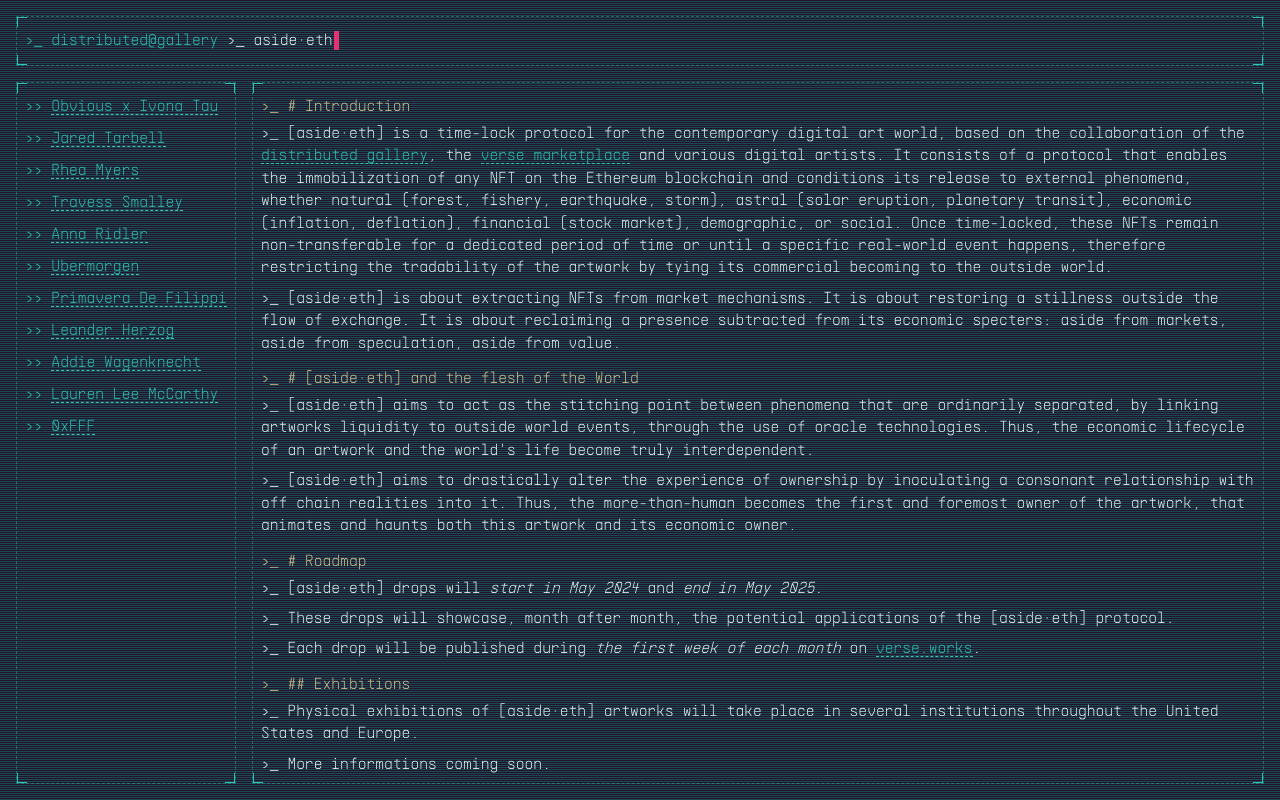
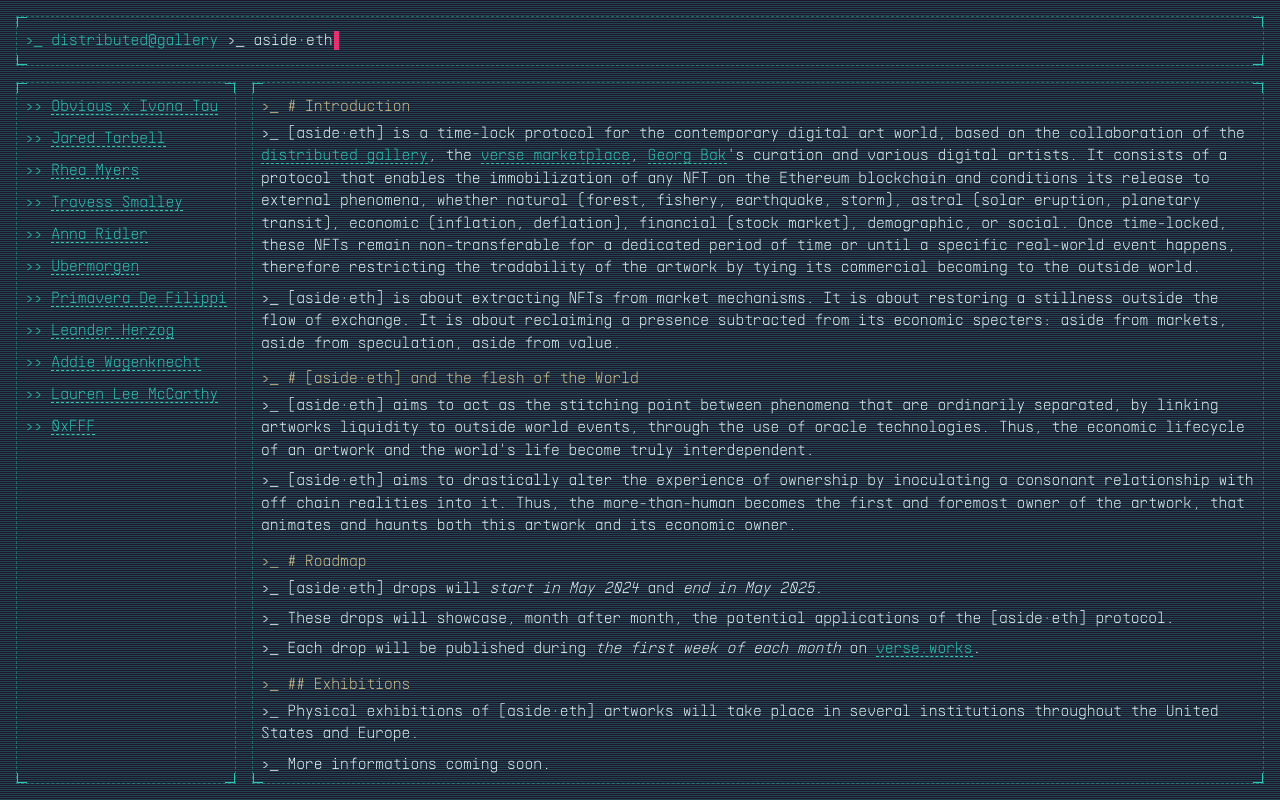
Before and after one commit to distributedgallery/aside, a SvelteKit app: page / in a window 1280 px wide. Built offline with nearby package versions, Linux system fonts and the light colour scheme.

Commit message:
Add Georg Bak as curator

```diff
--- a/src/routes/+page.svelte
+++ b/src/routes/+page.svelte
@@ -9,13 +9,15 @@
 		[aside·eth] is a time-lock protocol for the contemporary digital art world, based on the
 		collaboration of the <a href="https://distributedgallery.art" target="_blank"
 			>distributed gallery</a
-		>, the <a href="https://verse.works" target="_blank">verse marketplace</a>
-		and various digital artists. It consists of a protocol that enables the immobilization of any NFT
-		on the Ethereum blockchain and conditions its release to external phenomena, whether natural (forest,
-		fishery, earthquake, storm), astral (solar eruption, planetary transit), economic (inflation, deflation),
-		financial (stock market), demographic, or social. Once time-locked, these NFTs remain non-transferable
-		for a dedicated period of time or until a specific real-world event happens, therefore restricting
-		the tradability of the artwork by tying its commercial becoming to the outside world.
+		>, the <a href="https://verse.works" target="_blank">verse marketplace</a>,
+		<a href="https://georgbak.art" target="_blank">Georg Bak</a>'s curation and various digital
+		artists. It consists of a protocol that enables the immobilization of any NFT on the Ethereum
+		blockchain and conditions its release to external phenomena, whether natural (forest, fishery,
+		earthquake, storm), astral (solar eruption, planetary transit), economic (inflation, deflation),
+		financial (stock market), demographic, or social. Once time-locked, these NFTs remain
+		non-transferable for a dedicated period of time or until a specific real-world event happens,
+		therefore restricting the tradability of the artwork by tying its commercial becoming to the
+		outside world.
 	</p>
 	<p>
 		[aside·eth] is about extracting NFTs from market mechanisms. It is about restoring a stillness
```
